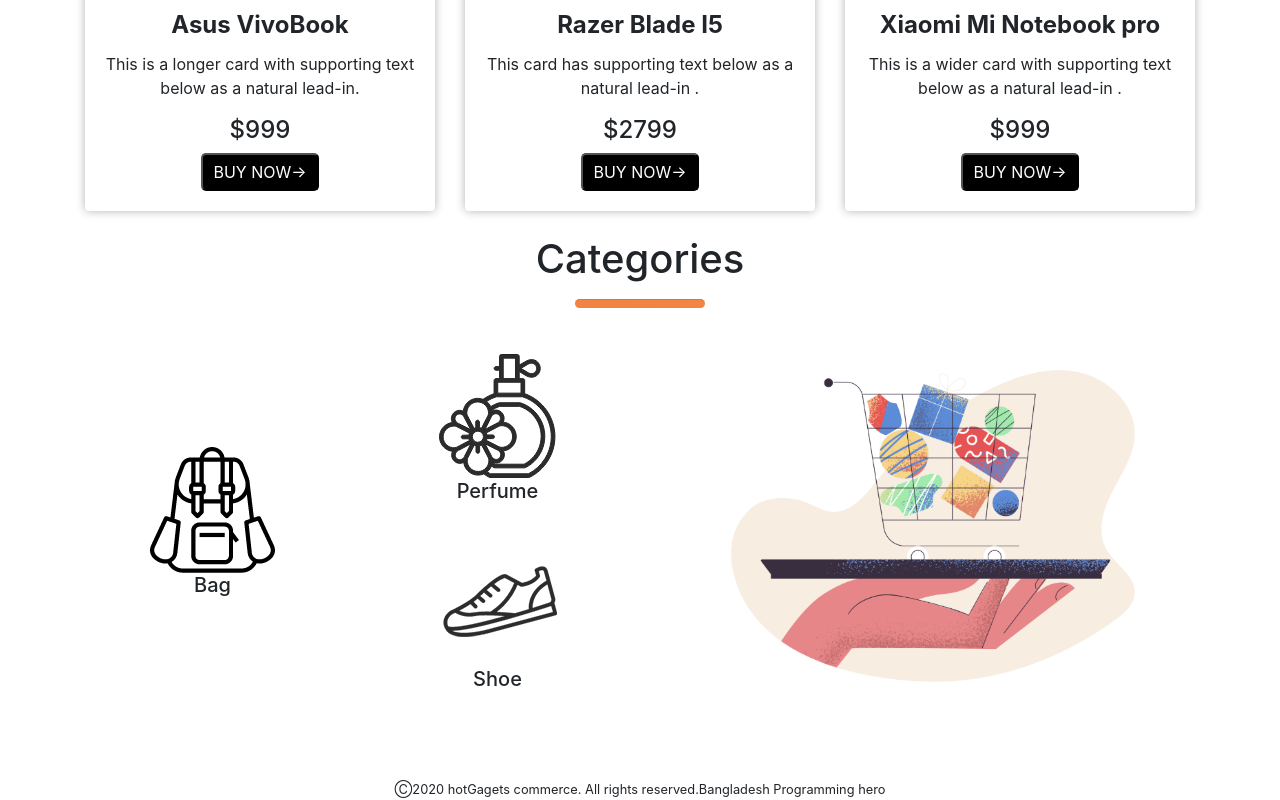
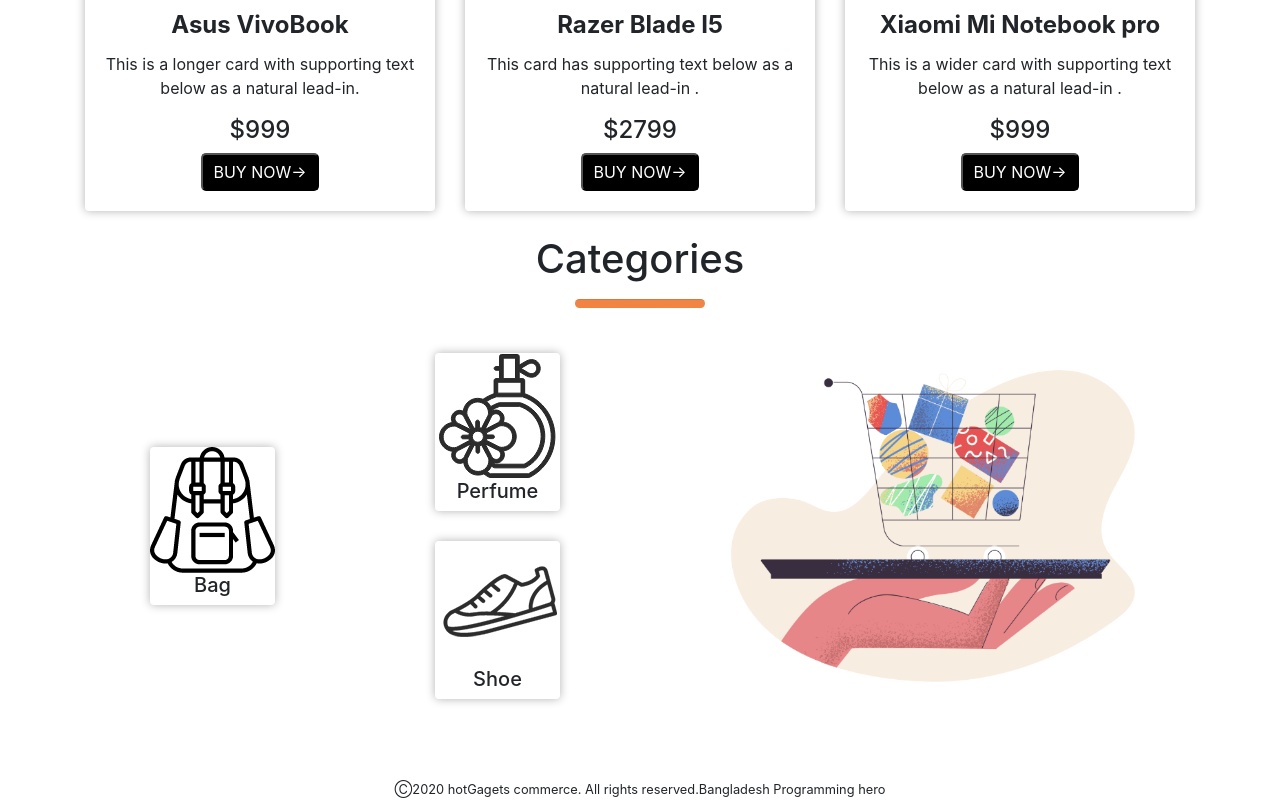
Before and after one commit to naeem676/my-commercial-website, a plain HTML site: page index.html in a window 1280 px wide. Shown: the part 1562-2362 px from the top of the page. Drawn offline with nearby package versions, Linux system fonts and the light colour scheme.

Commit message:
some class added

```diff
--- a/index.html
+++ b/index.html
@@ -164,7 +164,7 @@
         <h1 class="cat">Categories<hr class="underline"></h1>
         <div class="row categories">
           <div class="col-md-3 d-flex justify-content-center align-items-center text-align-center">
-           <div>
+           <div class="card">
             <img src="Categories/bag.png" alt="">
             <h5>Bag</h5>
            </div>
@@ -172,11 +172,11 @@
 
           </div>
           <div class="col-md-3 d-flex  flex-column justify-content-center align-items-center ">
-           <div class=" space">
+           <div class="card space">
             <img src="Categories/perfume.png" alt="">
             <h5>Perfume</h5>
            </div>
-           <div>
+           <div class="card">
             <img src="Categories/shoe.png" alt="">
             <h5>Shoe</h5>
 
```
